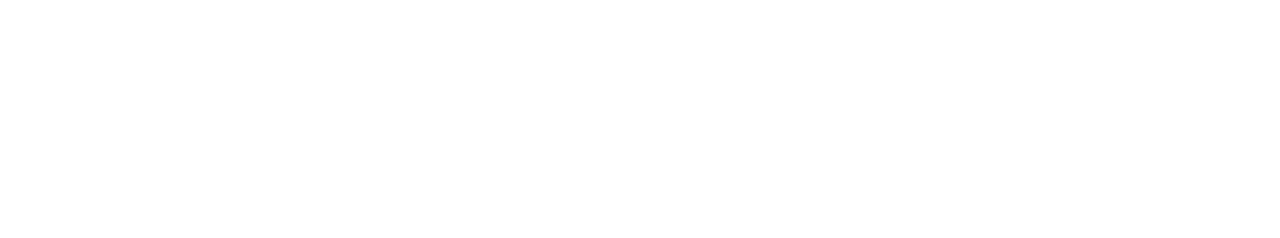
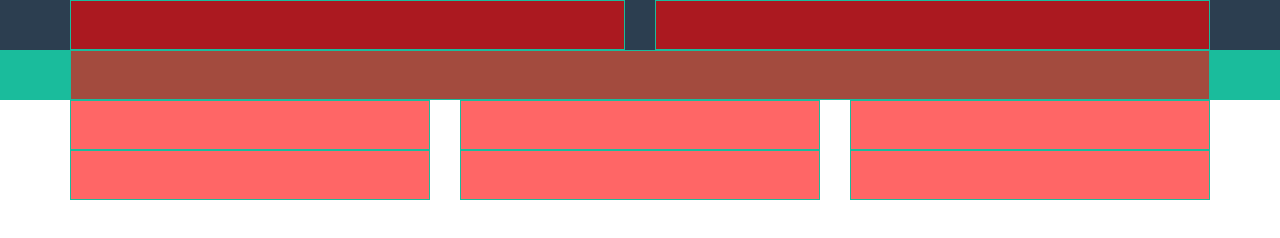
Before and after one commit to FabioMezzina/html-css-bootstrap-freelancer, a plain HTML site: page index.html in a window 1280 px wide. Drawn offline with nearby package versions, Linux system fonts and the light colour scheme.

Commit message:
add main nav, header, portfolio

```diff
--- a/css/style.css
+++ b/css/style.css
@@ -1,3 +1,19 @@
 body {
-      font-family: 'Roboto Slab', serif;
+  font-family: 'Roboto Slab', serif;
+  background-color: #fff;
 }
+
+#main-nav {
+  background-color: #2c3e50;
+}
+
+#main-head {
+  background-color: #1abc9c;
+}
+
+/* debug box */
+.box {
+  background: rgba(255,0,0,0.6);
+  border: 1px solid #1abc9c;
+  height: 50px;
+}
--- a/index.html
+++ b/index.html
@@ -13,6 +13,73 @@
     <title></title>
   </head>
   <body>
+    <!-- MAIN NAVIGATION BAR -->
+    <nav id="main-nav">
+      <div class="container">
+        <div class="row">
+          <div class="col-xs-6">
+            <div class="box">
+              <!-- start bootstrap -->
+            </div>
+          </div>
+          <div class="col-xs-6">
+            <div class="box">
+              <!-- menu -->
+            </div>
+          </div>
+        </div>
+      </div>
+    </nav>
+    <!-- MAIN HEADER -->
+    <header id="main-head">
+      <div class="container">
+        <div class="row">
+          <div class="col-xs-12">
+            <div class="box">
+              <!-- contents + h2 + star -->
+            </div>
+          </div>
+        </div>
+      </div>
+    </header>
+    <!-- PORTFOLIO section -->
+    <section id="portfolio">
+      <!-- h2 + star -->
+      <div class="container">
+        <div class="row">
+          <div class="col-xs-12 col-sm-6 col-md-4">
+            <div class="box">
+              <!-- image -->
+            </div>
+          </div>
+          <div class="col-xs-12 col-sm-6 col-md-4">
+            <div class="box">
+              <!-- image -->
+            </div>
+          </div>
+          <div class="col-xs-12 col-sm-6 col-md-4">
+            <div class="box">
+              <!-- image -->
+            </div>
+          </div>
+          <div class="col-xs-12 col-sm-6 col-md-4">
+            <div class="box">
+              <!-- image -->
+            </div>
+          </div>
+          <div class="col-xs-12 col-sm-6 col-md-4">
+            <div class="box">
+              <!-- image -->
+            </div>
+          </div>
+          <div class="col-xs-12 col-sm-6 col-md-4">
+            <div class="box">
+              <!-- image -->
+            </div>
+          </div>
+        </div>
+      </div>
+    </section>
 
   </body>
 </html>
```
